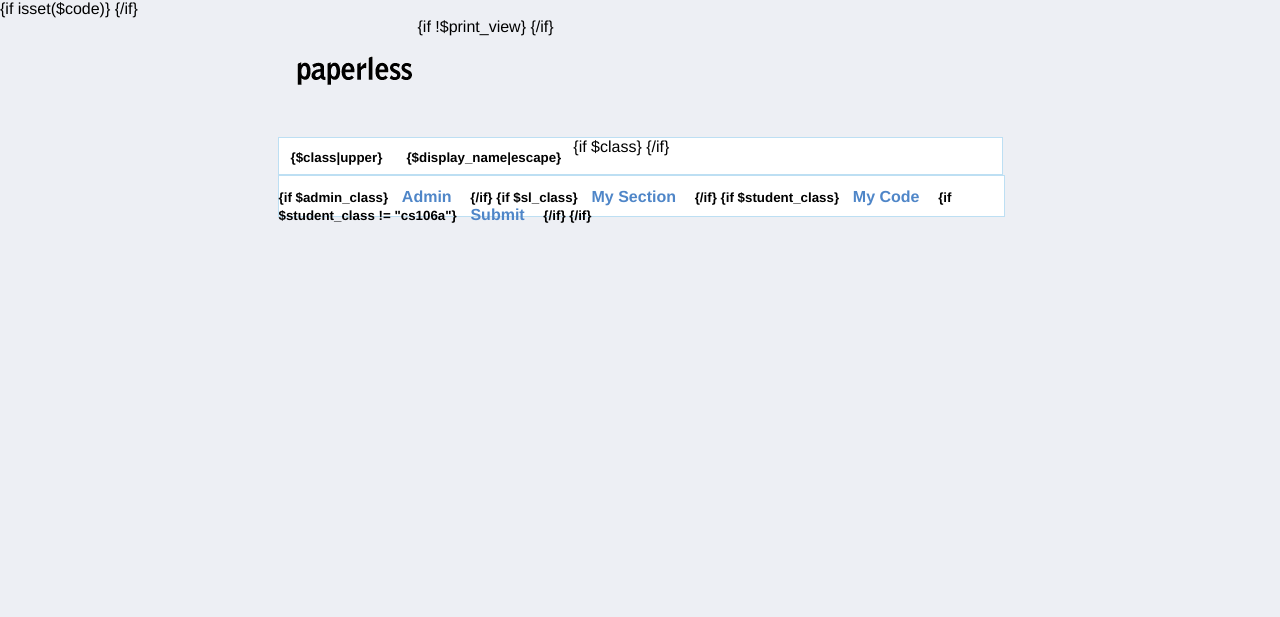
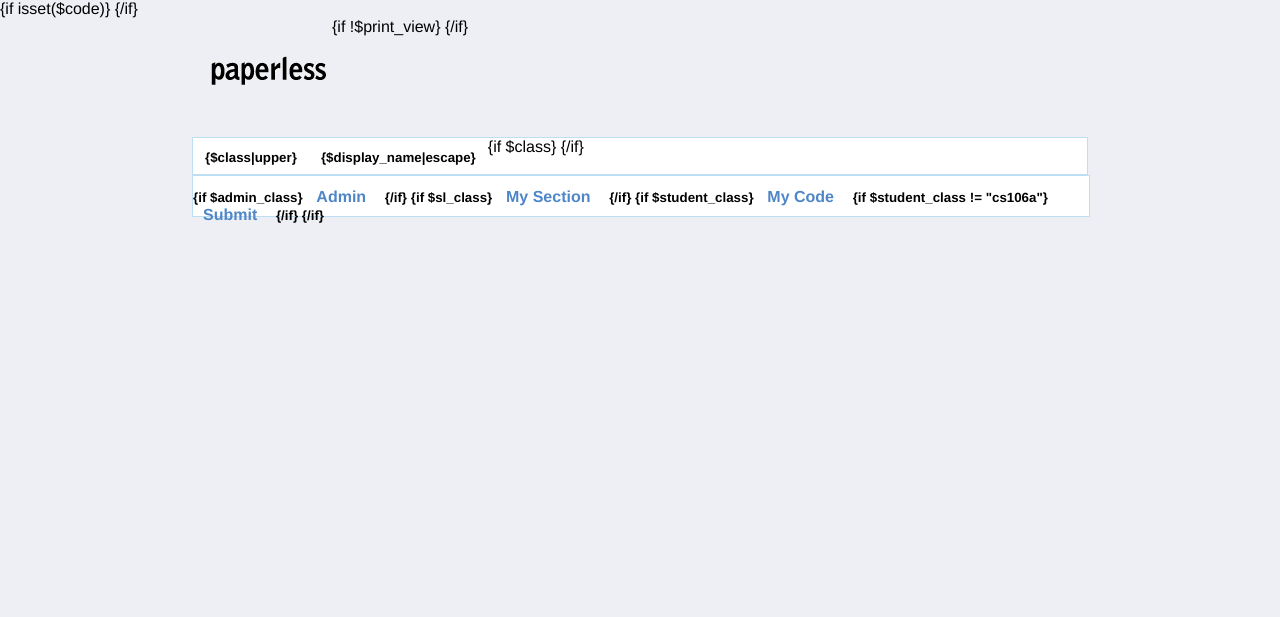
Before and after one commit to jkeesh/paperless, a PHP site: the page made by views/templates/header.html in a window 1280 px wide. Shown: the top 617 px of the page. Run offline with PHP 8.4, Linux system fonts and the light colour scheme; the template is opened without the code that fills it, so the values that code supplies are empty; some libraries are stand-ins or nearby versions.

Commit message:
width as percentage

```diff
--- a/static/css/style.css
+++ b/static/css/style.css
@@ -264,8 +264,8 @@ body {
 }
 
 #container {
-    width: 725px;
-/*	width: 65%; */
+/*    width: 725px;  */
+	width: 70%;
     height: 600px;
     padding: 0;
     margin: 0 auto;
```
